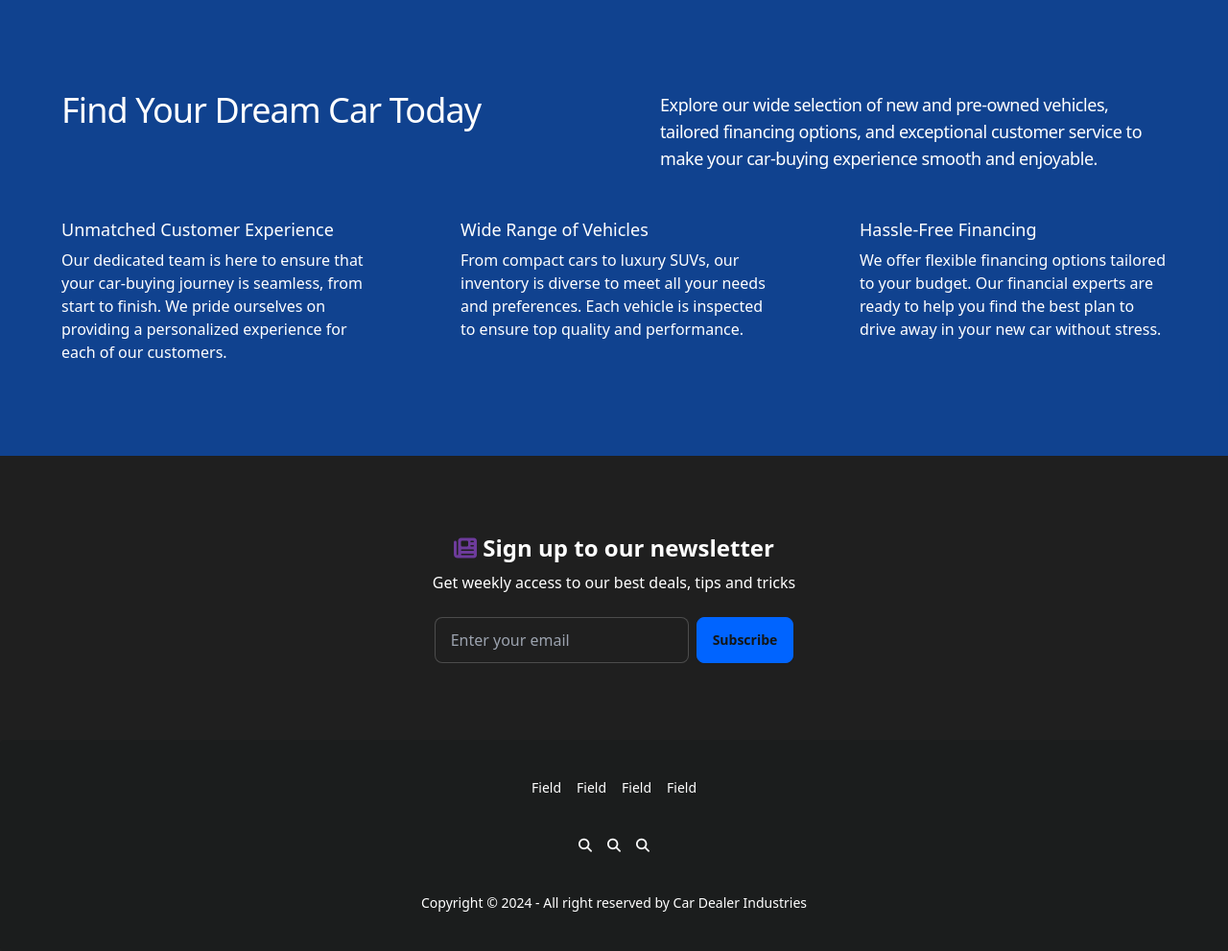
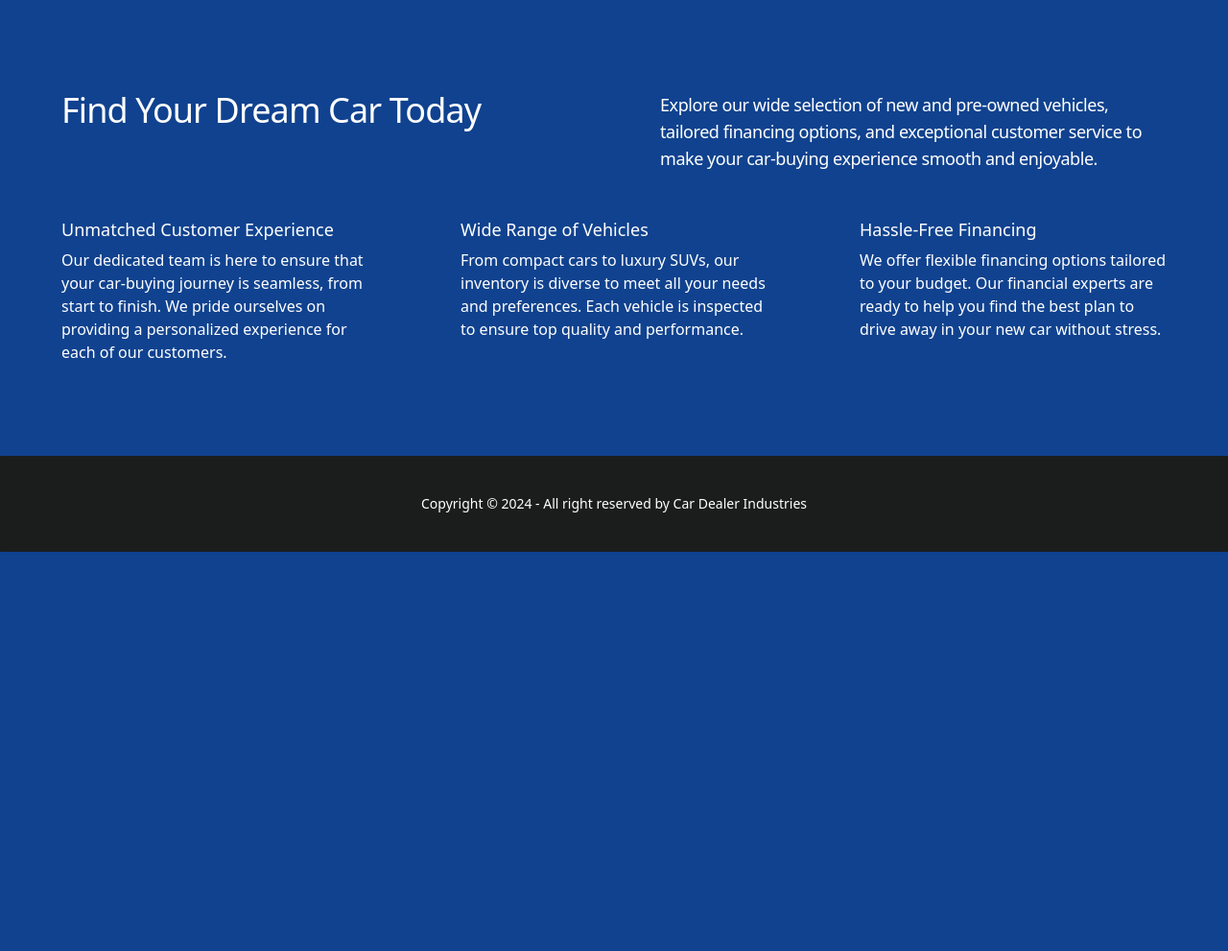
Before and after one commit to fzaca/car-dealer-system, a Django app: page / in a window 1280 px wide. Shown: the part 849-1840 px from the top of the page at 96% size. After the commit the page ends 1424 px from the top, so only its background shows below. Run offline with Django 5.2, Linux system fonts and the light colour scheme; data that the repository does not hold is empty; style sheets or scripts are compiled from the project's sources; some libraries are stand-ins or nearby versions.

Commit message:
Improve footer

```diff
--- a/resources/core/templates/components/footer.html
+++ b/resources/core/templates/components/footer.html
@@ -1,24 +1,6 @@
  <footer
   class="footer footer-center bg-base-200 text-base-content rounded p-10">
-  <nav class="grid grid-flow-col gap-4">
-    <a class="link link-hover">Field</a>
-    <a class="link link-hover">Field</a>
-    <a class="link link-hover">Field</a>
-    <a class="link link-hover">Field</a>
-  </nav>
-  <nav>
-    <div class="grid grid-flow-col gap-4">
-      <a>
-        <i class="fas fa-search"></i>
-      </a>
-      <a>
-        <i class="fas fa-search"></i>
-      </a>
-      <a>
-        <i class="fas fa-search"></i>
-      </a>
-    </div>
-  </nav>
+
   <aside>
     <p>Copyright © 2024 - All right reserved
       by Car Dealer Industries</p>
--- a/resources/core/templates/home.html
+++ b/resources/core/templates/home.html
@@ -16,24 +16,6 @@ home | car dealer
 {% include 'components/hero.html' %}
 {% include 'components/featured_cars.html' %}
 {% include 'components/overview.html' %}
-<div class="flex flex-col items-center gap-6 bg-base-100 py-20">
-    <!-- Header -->
-    <div class="flex flex-col gap-2 items-center text-center">
-        <h1 class="text-2xl font-bold">
-            <i class="fa-solid fa-newspaper text-secondary"></i>
-            Sign up to our newsletter
-        </h1>
-
-        <span>Get weekly access to our best deals, tips and tricks</span>
-    </div>
-
-    <!-- Input field -->
-    <div class="flex gap-2">
-        <input type="email" class="input input-bordered" placeholder="Enter your email"/>
-
-        <button class="btn btn-primary">Subscribe</button>
-    </div>
-</div>
 {% endblock %}
 
 {% block extra_scripts %}
```
